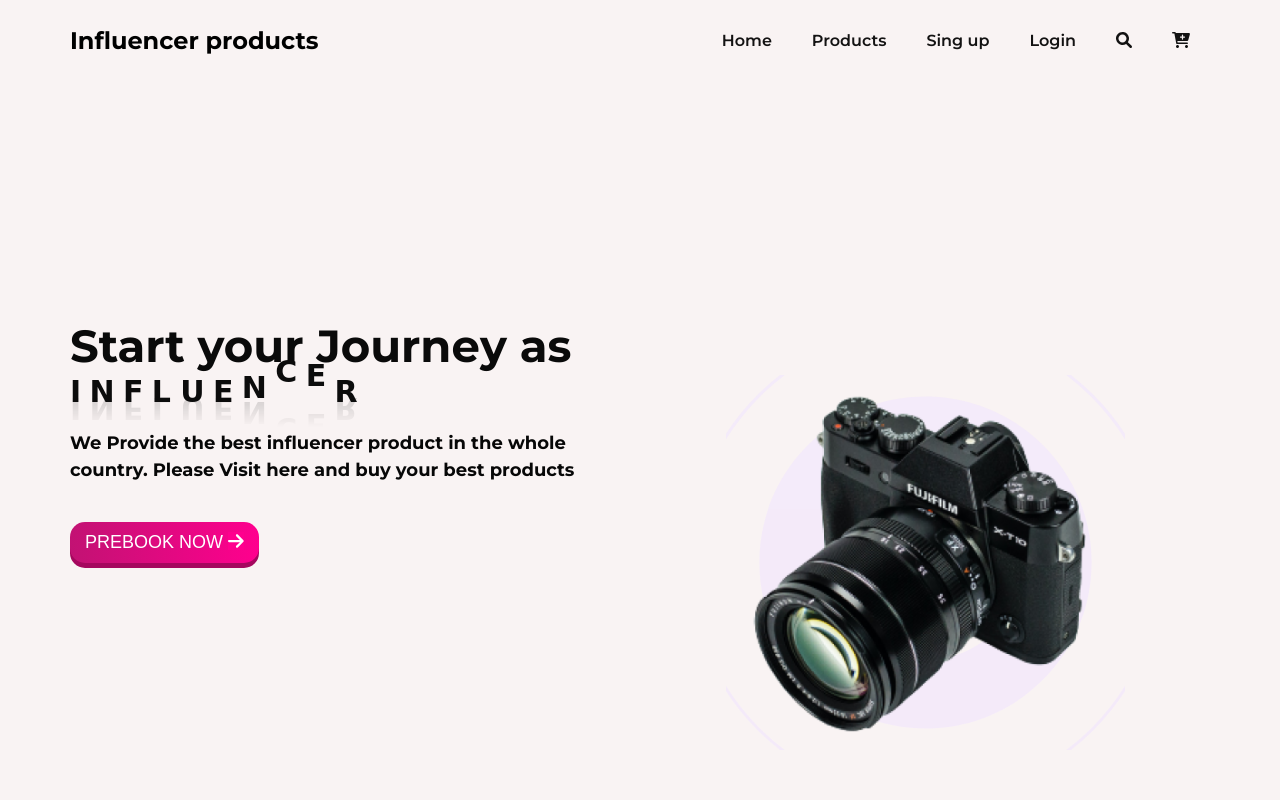
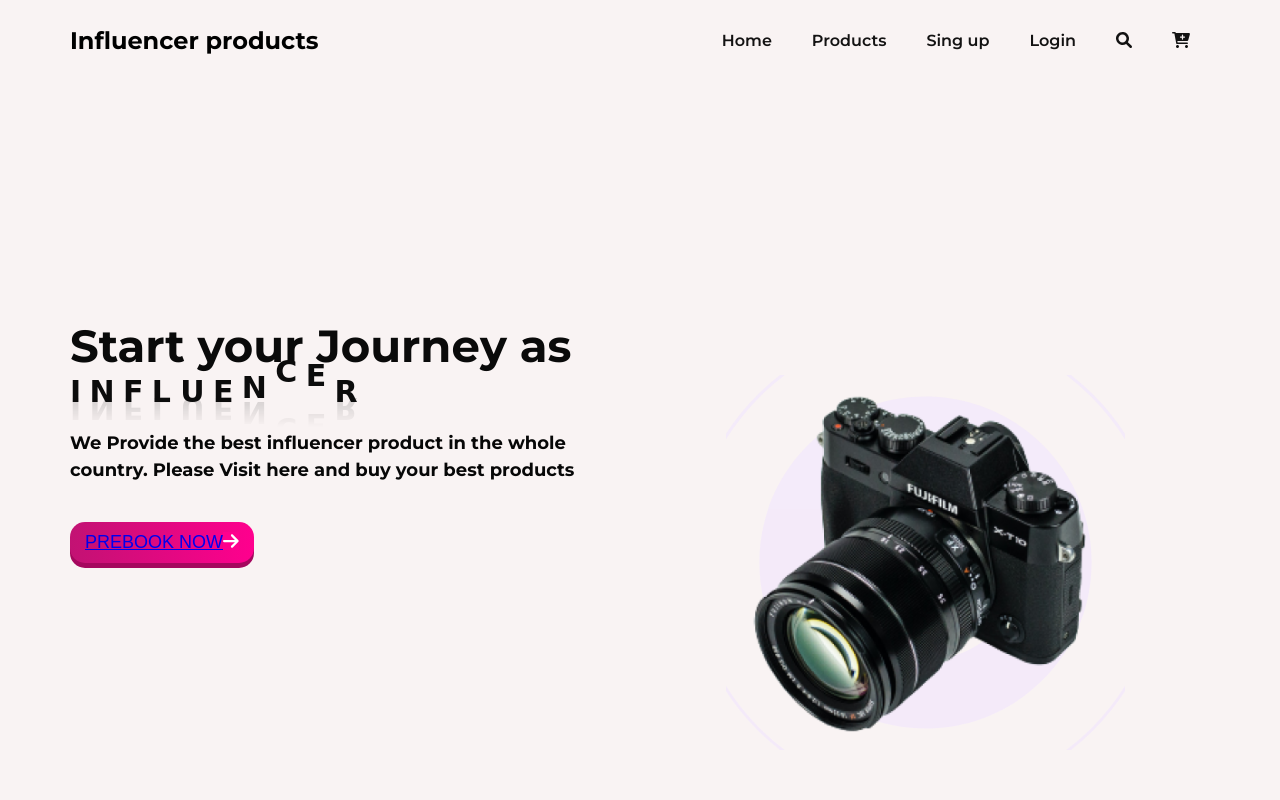
Before and after one commit to nhbappi/influencer-gear-main, a plain HTML site: page index.html in a window 1280 px wide. Shown: the top 800 px of the page. Drawn offline with Linux system fonts and the light colour scheme.

Commit message:
link added

```diff
--- a/index.html
+++ b/index.html
@@ -58,7 +58,7 @@
                         </div>
 
                     <p>We Provide the best influencer product in the whole country. Please Visit here and buy your best products </p>
-                    <button class="primary-button">Prebook Now <span><i class="fas fa-arrow-right"></i></span></button>
+                    <button class="primary-button"><a class="button-a" href="https://camerabazar.net/">Prebook Now</a><span><i class="fas fa-arrow-right"></i></span></button>
                 </div>
                 <div class="banner-right">
                     <img src="./images/main-camera.png" alt="">
```
